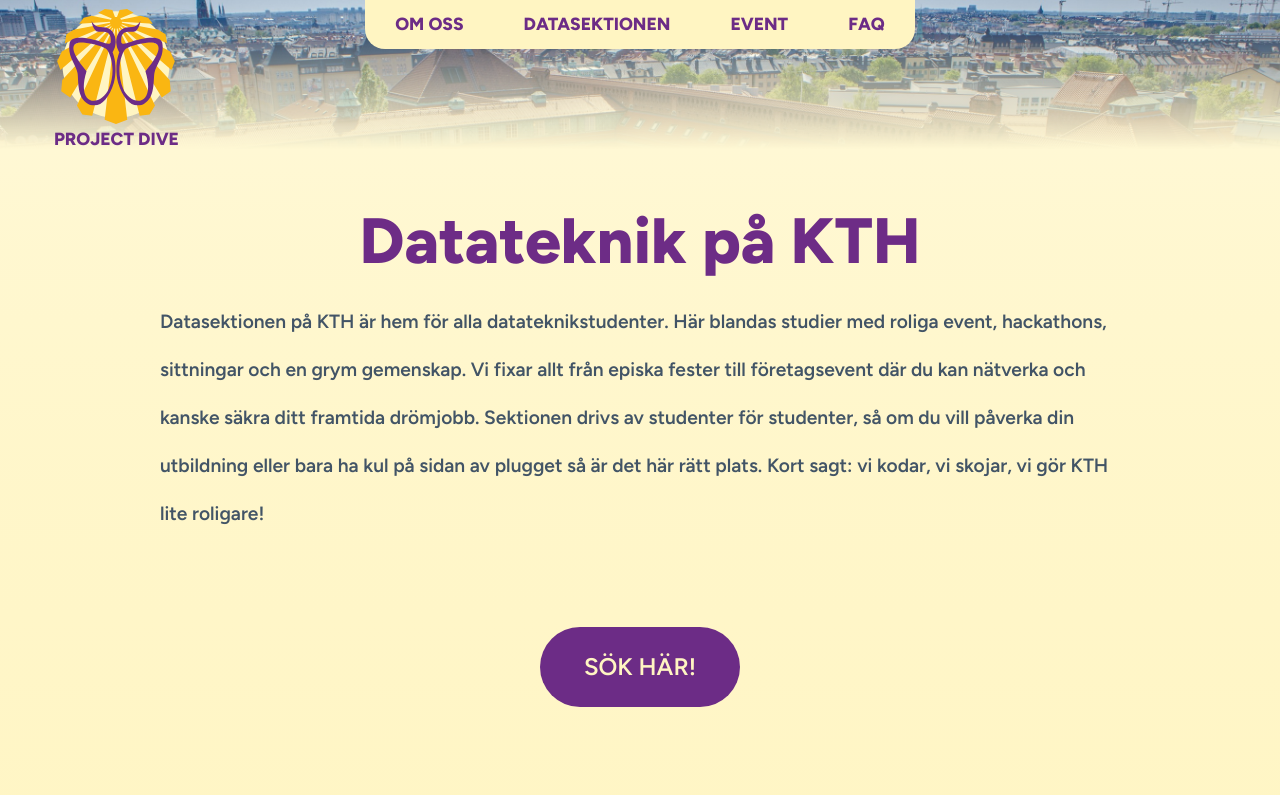
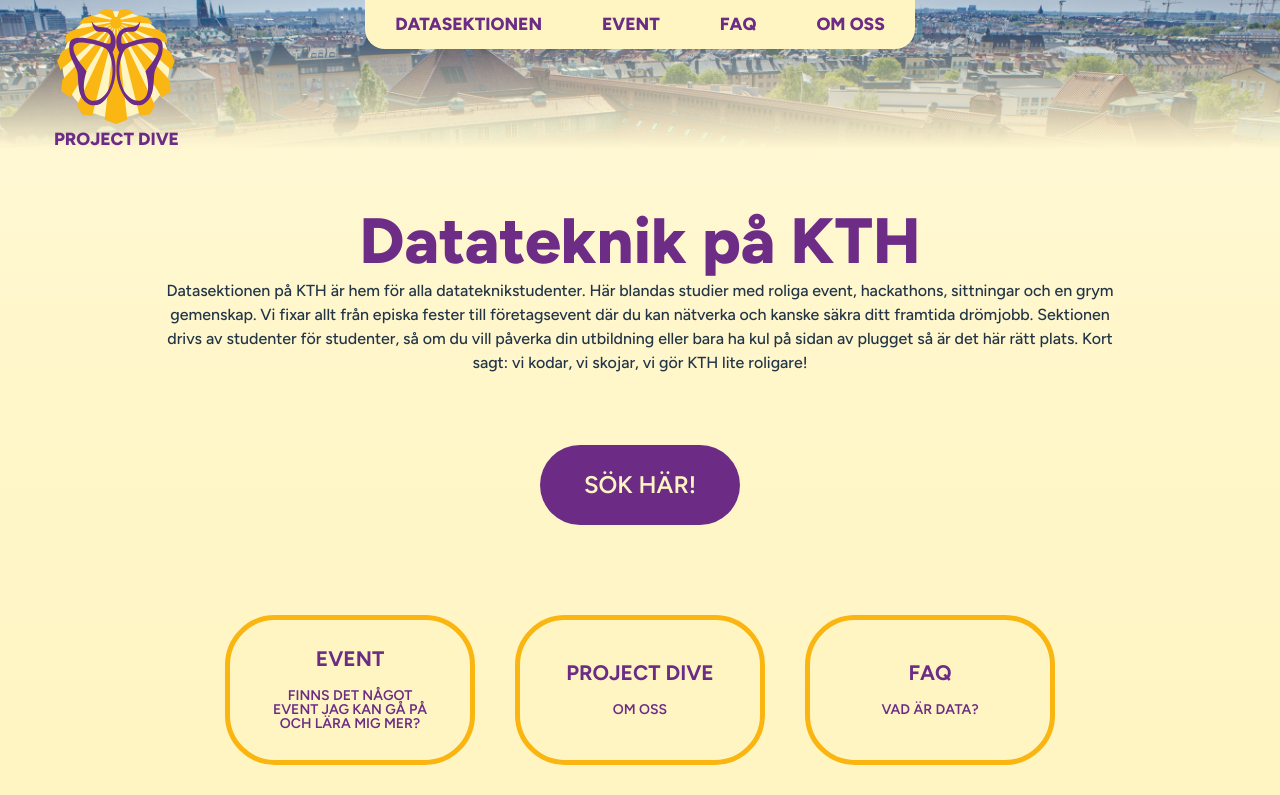
Before and after one commit to project-dive/project-dive.github.io, a React (Vite) app: page / in a window 1280 px wide. Shown: the top 795 px of the page. Built offline with nearby package versions, Linux system fonts and the light colour scheme.

Commit message:
Fixing HomeView (#24)
Co-authored-by: meya <meya@kth.se>

```diff
--- a/src/App.tsx
+++ b/src/App.tsx
@@ -3,7 +3,7 @@
 import Home from "./views/HomeView";
 import About from "./views/AboutView";
 import ChapterInfo from "./views/ChapterInfoView";
-import GuestBook from "./views/GuestBookView";
+// import GuestBook from "./views/GuestBookView";
 import Events from "./views/EventsView";
 import FAQ from "./views/FAQView";
 
@@ -22,20 +22,14 @@
       icon: "home",
     },
     {
-      component: About,
-      path: "/about",
-      title: "Om oss",
-      icon: "info",
-    },
-    {
       component: ChapterInfo,
       path: "/chapter",
       title: "Datasektionen",
       icon: "info",
     },
     // {
-    //   component: GuestBook,
-    //   path: "/guestbook",
+      //   component: GuestBook,
+      //   path: "/guestbook",
     //   title: "Guest Book",
     //   icon: "book",
     // },
@@ -50,6 +44,12 @@
       path: "/faq",
       title: "FAQ",
       icon: "book",
+    },
+    {
+      component: About,
+      path: "/about",
+      title: "Om oss",
+      icon: "info",
     },
   ];
 
--- a/src/components/Navbar.tsx
+++ b/src/components/Navbar.tsx
@@ -35,7 +35,7 @@
           </Box>
         </Box>
       </Drawer>
-      <AppBar position="static" sx={style.appbar}>
+      <AppBar position="static">
         <Toolbar sx={style.mobileNavbar}>
           <Button key={'bigboii'} sx={style.mobileLogo} color="inherit" onClick={() => setOpen(true)}>
             <ProjectDive />
--- a/src/views/HomeView.tsx
+++ b/src/views/HomeView.tsx
@@ -1,5 +1,5 @@
-import { Typography } from "@mui/material";
 import Button from "@mui/material/Button";
+import Typography from '@mui/material/Typography';
 import React from "react";
 import { useEffect } from 'react';
 
@@ -35,10 +35,10 @@
   return (
     <div style={style.container}>
       <div style={isDesktop? style.subcontainerDesktop : style.subcontainerMobile}>
-        <Typography variant="h1">Datateknik på KTH</Typography>
-        <p style={style.p}>
-          Datasektionen på KTH är hem för alla datateknikstudenter. Här blandas studier med roliga event, hackathons, sittningar och en grym gemenskap. Vi fixar allt från episka fester till företagsevent där du kan nätverka och kanske säkra ditt framtida drömjobb. Sektionen drivs av studenter för studenter, så om du vill påverka din utbildning eller bara ha kul på sidan av plugget så är det här rätt plats. Kort sagt: vi kodar, vi skojar, vi gör KTH lite roligare!
-        </p>
+        <Typography variant='h1'>Datateknik på KTH</Typography>
+        <Typography>
+          Datasektionen på KTH är hem för alla datateknikstudenter.  Här blandas studier med roliga event, hackathons, sittningar och en grym gemenskap. Vi fixar allt från episka fester till företagsevent där du kan nätverka och kanske säkra ditt framtida drömjobb. Sektionen drivs av studenter för studenter, så om du vill påverka din utbildning eller bara ha kul på sidan av plugget så är det här rätt plats. Kort sagt: vi kodar, vi skojar, vi gör KTH lite roligare!
+          </Typography>
       </div>
       <Button sx={isDesktop? style.buttonDesktop: style.buttonMobile} href="https://www.antagning.se/se/search?period=24&freeText=Civilingenj%C3%B6r+Datateknik+KTH">SÖK HÄR!</Button>
       <div style={style.bubbles}>
```
